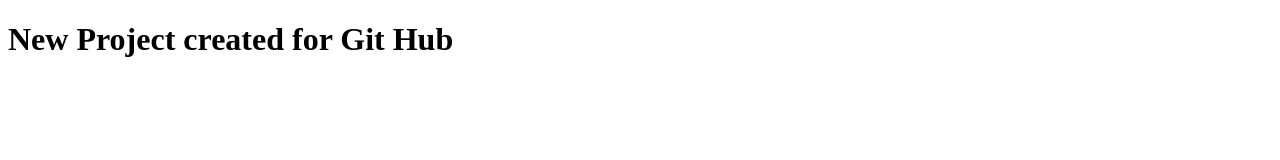
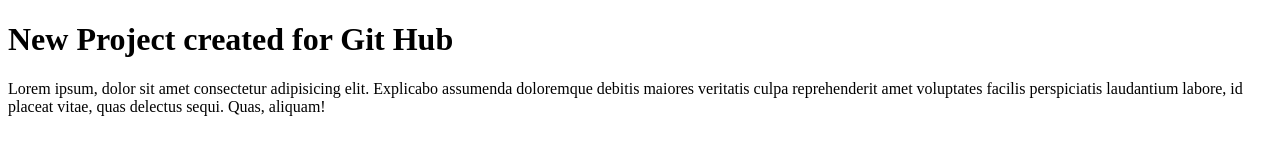
Before and after one commit to amancena/MyProject, a plain HTML site: page index.html in a window 1280 px wide. Drawn offline with Linux system fonts and the light colour scheme.

Commit message:
index.html 1.1

```diff
--- a/index.html
+++ b/index.html
@@ -7,5 +7,6 @@
 </head>
 <body>
     <h1>New Project created for Git Hub</h1>
+    <p>Lorem ipsum, dolor sit amet consectetur adipisicing elit. Explicabo assumenda doloremque debitis maiores veritatis culpa reprehenderit amet voluptates facilis perspiciatis laudantium labore, id placeat vitae, quas delectus sequi. Quas, aliquam!</p>
 </body>
 </html>
```
